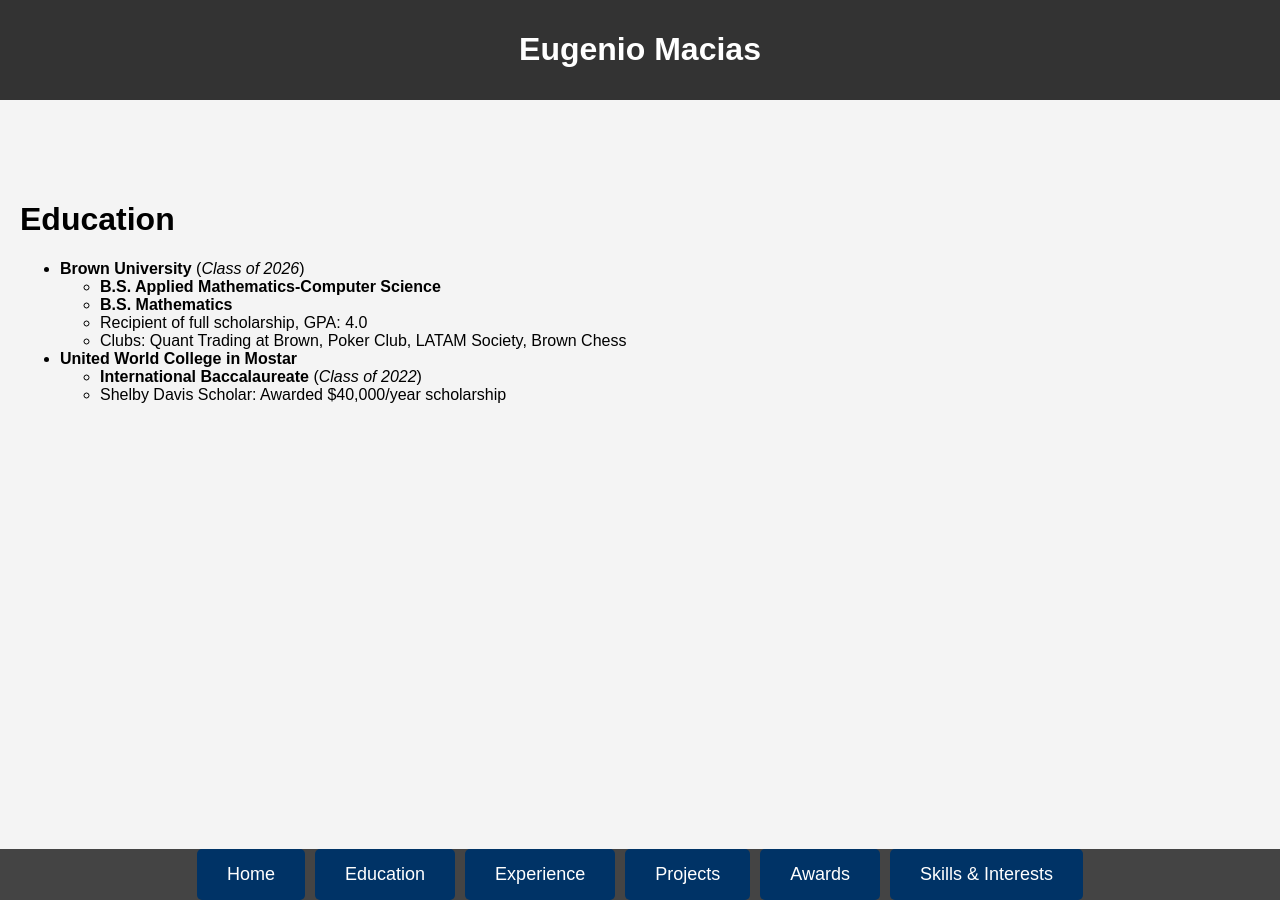
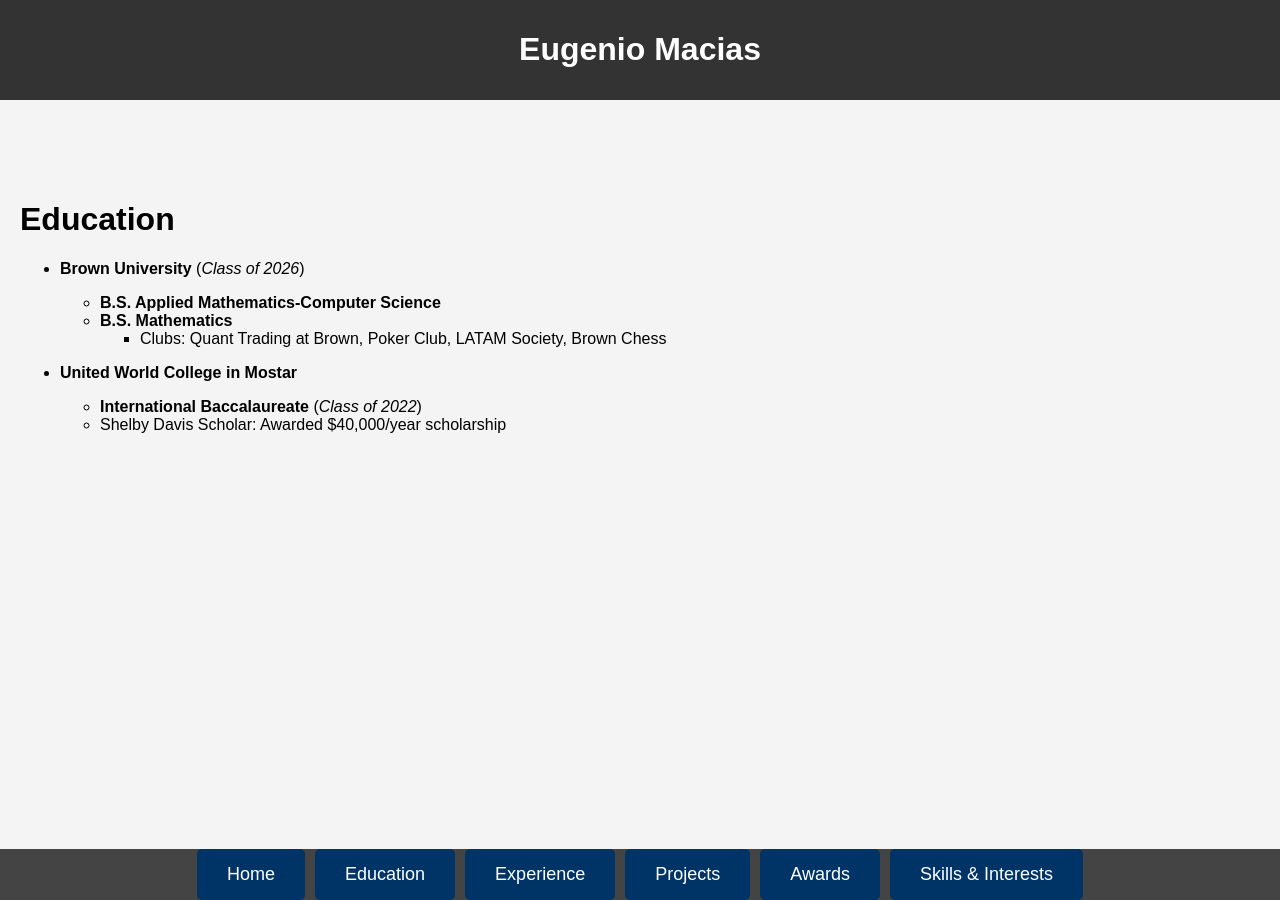
Before and after one commit to xXElGenio0203Xx/eugenio-macias.github.io, a Jekyll site: the page built from education.md, in a window 1280 px wide. Built offline with Jekyll 4.4.1, drawn with Linux system fonts in a browser that asks for light colours.

Commit message:
Update education.md

```diff
--- a/education.md
+++ b/education.md
@@ -6,11 +6,14 @@ title: Education
 # Education
 
 - **Brown University** (_Class of 2026_)
+
   - **B.S. Applied Mathematics-Computer Science**
   - **B.S. Mathematics**
-  - Recipient of full scholarship, GPA: 4.0
-  - Clubs: Quant Trading at Brown, Poker Club, LATAM Society, Brown Chess
+      - Clubs: Quant Trading at Brown, Poker Club, LATAM Society, Brown Chess
+
+
 
 - **United World College in Mostar**
+
   - **International Baccalaureate** (_Class of 2022_)
   - Shelby Davis Scholar: Awarded $40,000/year scholarship
```
